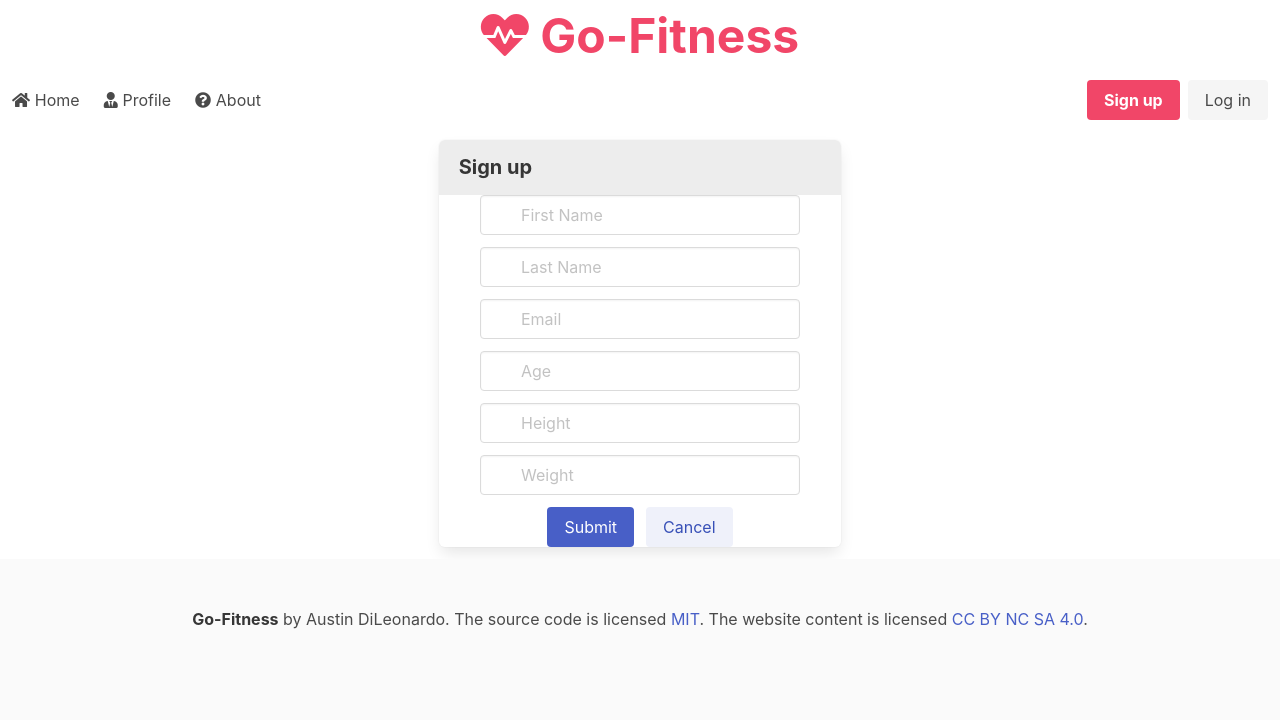
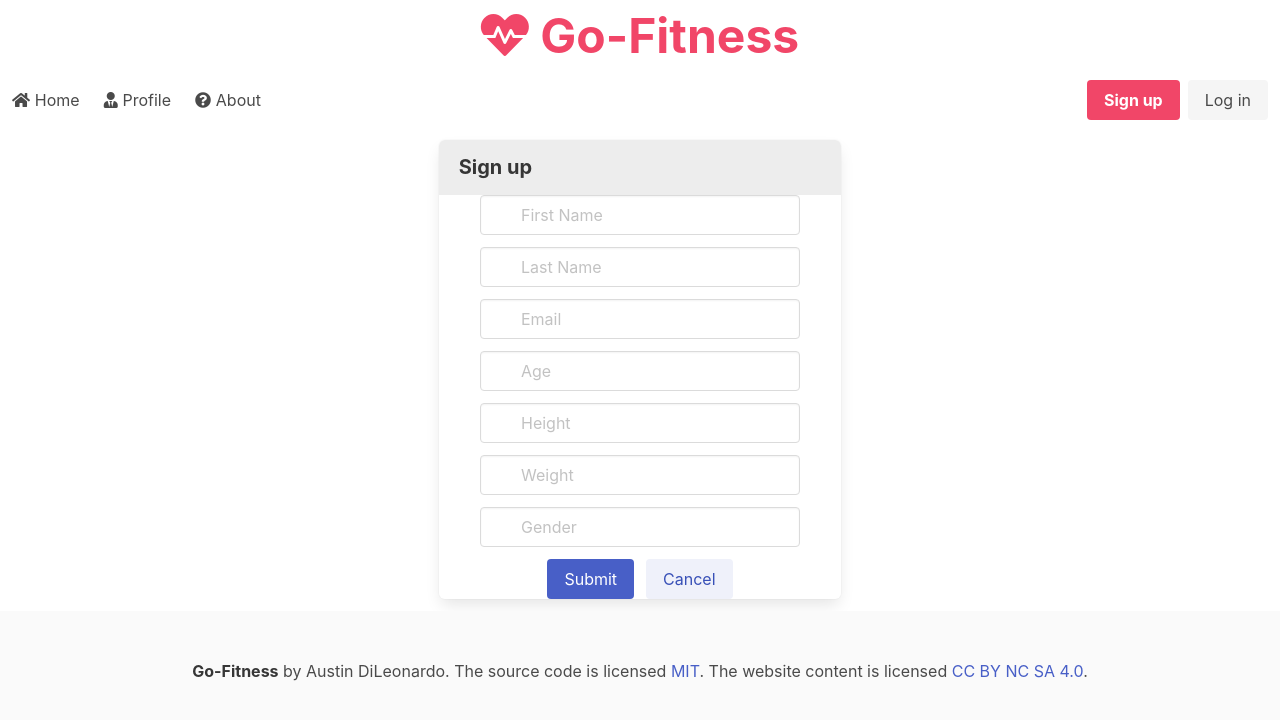
Before and after one commit to AustinRD/2019Fall_ExerciseApp, a Vue app in the folder client/: page /signup in a window 1280 px wide. Shown: the top 720 px of the page. Built offline with nearby package versions, Linux system fonts and the light colour scheme.

Commit message:
Added gender field.

```diff
--- a/client/src/views/Signup.vue
+++ b/client/src/views/Signup.vue
@@ -40,6 +40,12 @@
       </div>
 
       <div class="field is-grouped is-grouped-centered">
+        <div class="control has-icons-left has-icons-right">
+          <input style="width:20em;" class="input" type="text" placeholder="Gender" />
+        </div>
+      </div>
+
+      <div class="field is-grouped is-grouped-centered">
         <div class="control">
           <button class="button is-link">Submit</button>
         </div>
```
